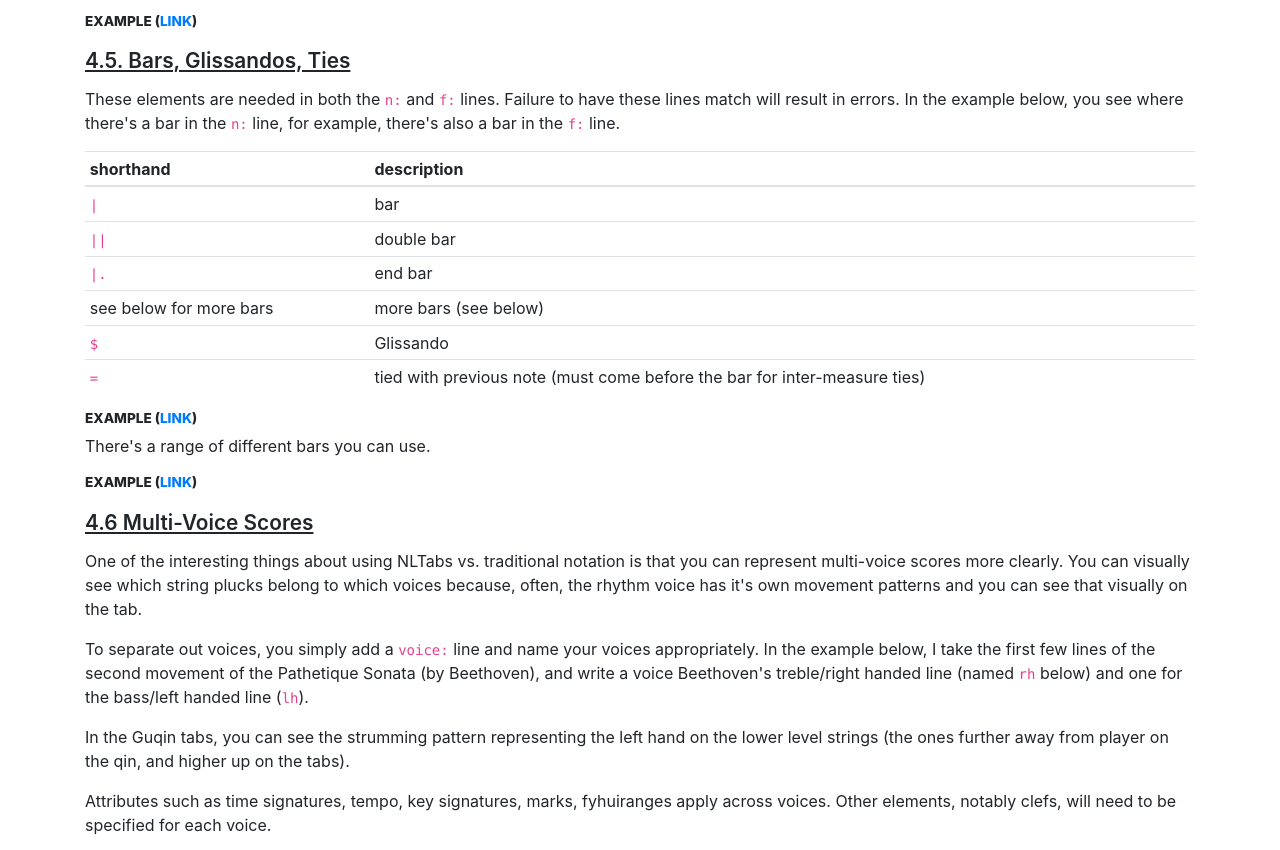
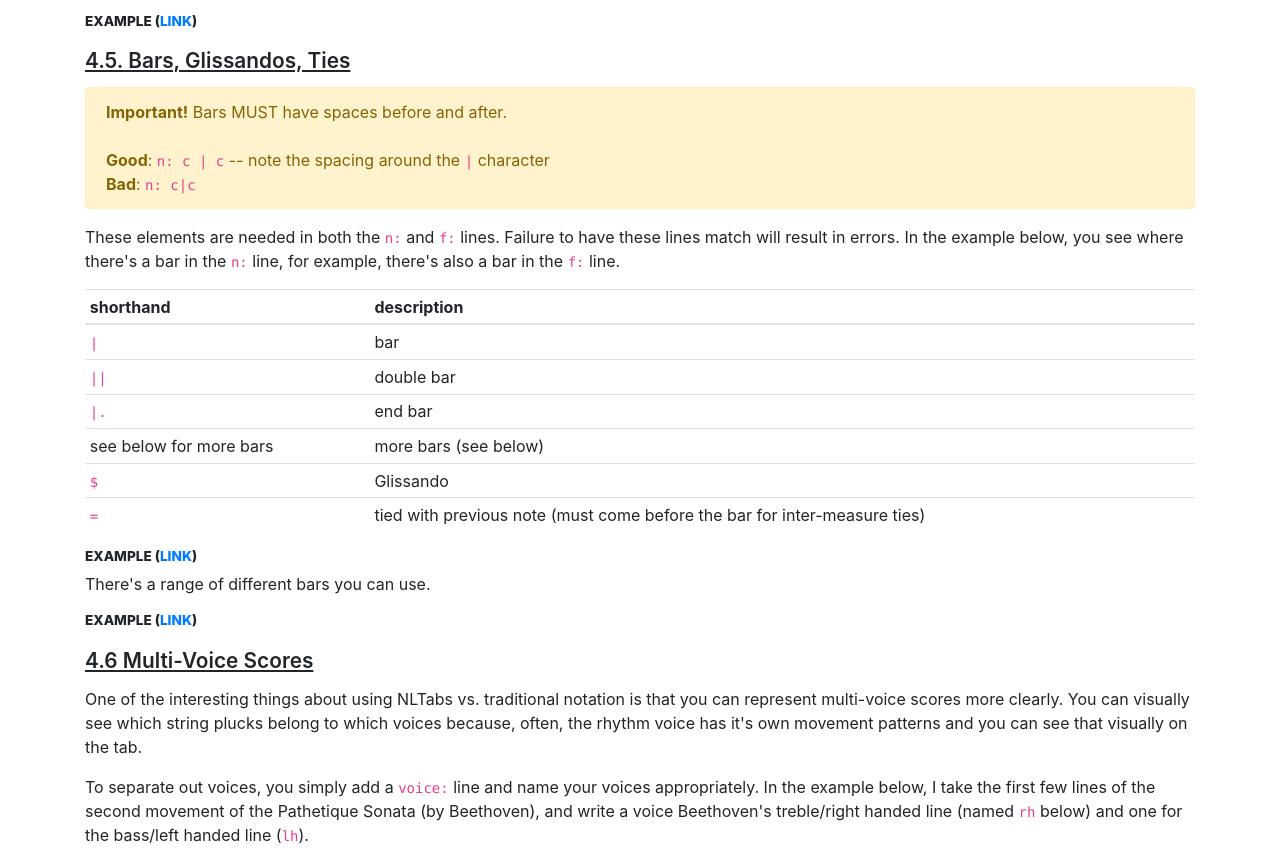
Before and after one commit to neuralfirings/guqincomposer, a website: page public/docs.html in a window 1280 px wide. Shown: the part 4700-5550 px from the top of the page. Drawn offline with nearby package versions, Linux system fonts and the light colour scheme; no server answers.

Commit message:
minor update to documentation

```diff
--- a/public/docs.html
+++ b/public/docs.html
@@ -236,6 +236,11 @@
 
 					### 4.5. Bars, Glissandos, Ties
 
+					<div class="alert alert-warning"><strong>Important!</strong> Bars MUST have spaces before and after.<br /><br />
+						<strong>Good</strong>: <code>n: c | c</code> -- note the spacing around the <code>|</code> character<br />
+						<strong>Bad</strong>: <code>n: c|c</code><br />
+					</div>
+
 					These elements are needed in both the `n:` and `f:` lines. Failure to have these lines match will result in errors. In the example below, you see where there's a bar in the `n:` line, for example, there's also a bar in the `f:` line.
 
 					| shorthand | description                         |
```
